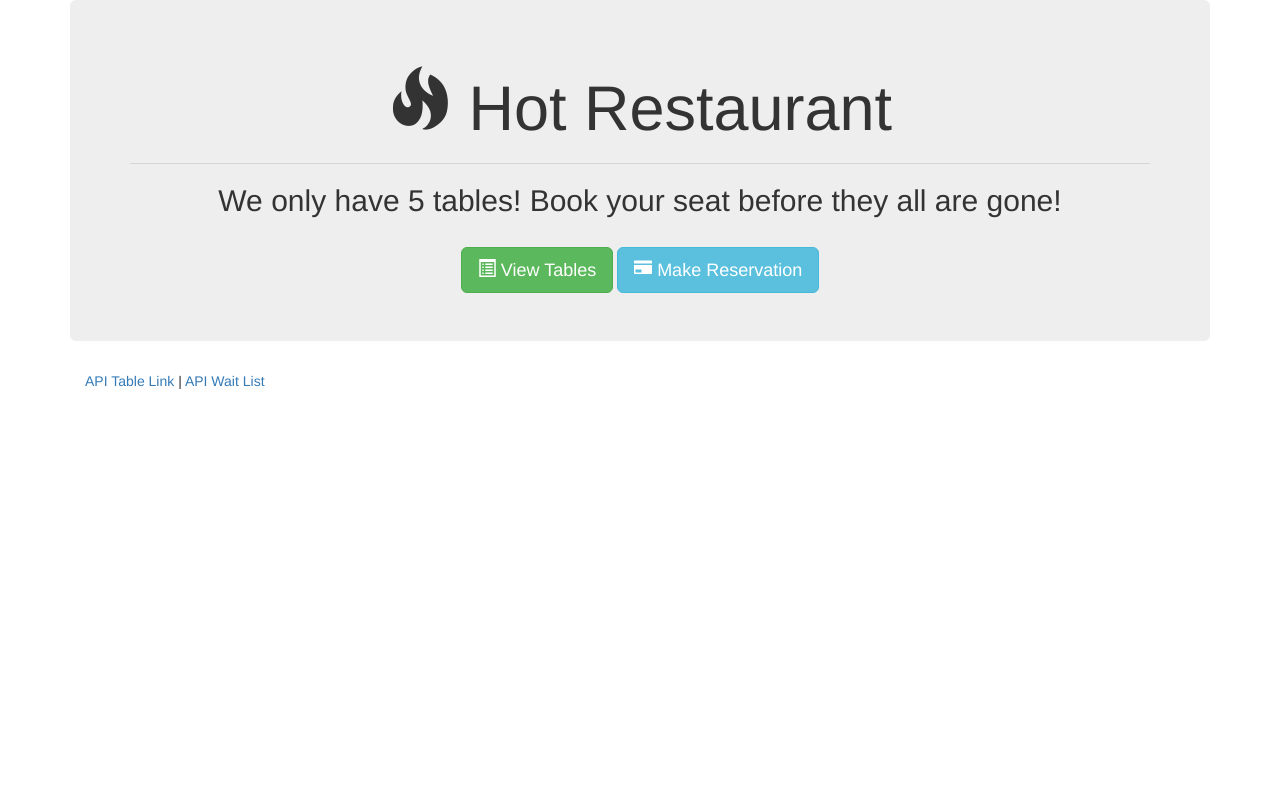
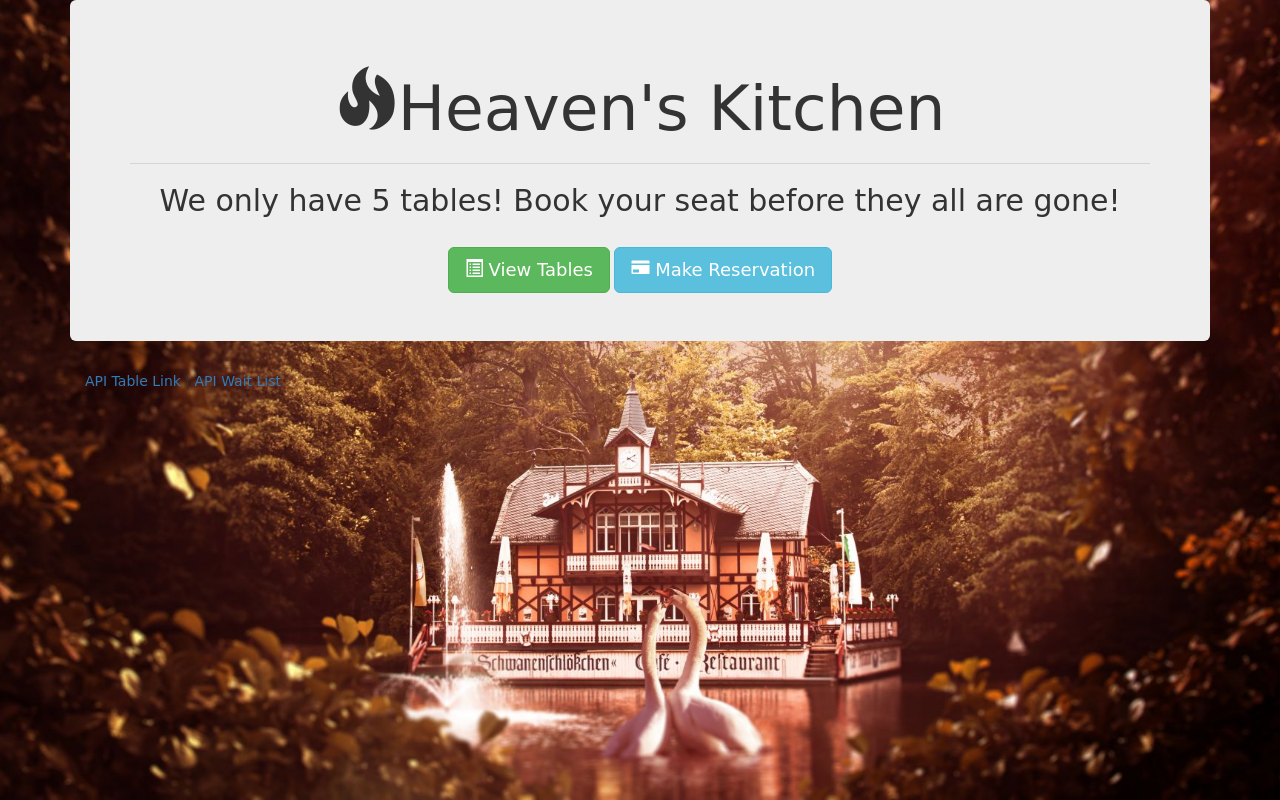
Before and after one commit to amitsinghgh19/hot_restaurant_class_activity, a plain HTML site: page index.html in a window 1280 px wide. Drawn offline with nearby package versions, Linux system fonts and the light colour scheme.

Commit message:
added path

```diff
--- a/index.html
+++ b/index.html
@@ -7,27 +7,42 @@
 	<!-- Latest compiled and minified CSS -->
 	<link rel="stylesheet" href="https://maxcdn.bootstrapcdn.com/bootstrap/3.3.6/css/bootstrap.min.css" integrity="sha384-1q8mTJOASx8j1Au+a5WDVnPi2lkFfwwEAa8hDDdjZlpLegxhjVME1fgjWPGmkzs7" crossorigin="anonymous">
 
+	<style>
+
+		body {
+    font-family: 'Indie Flower', cursive;
+    background: url(restaurant.jpg) no-repeat center center fixed;
+    /* background: url(../images/4204.jpg) no-repeat center center fixed;  */
+    -webkit-background-size: cover;
+    -moz-background-size: cover;
+    -o-background-size: cover;
+    background-size: cover;
+  }
+
+
+
+</style>
 </head>
 <body>
 
 	<div class="container">
 
 		<div class="jumbotron">
-			<h1 class="text-center"><span class="glyphicon glyphicon-fire"></span> Hot Restaurant</h1>
+			<h1 class="text-center"><span class="glyphicon glyphicon-fire"></span>Heaven's Kitchen</h1>
 			<hr>
 			<h2 class="text-center">We only have 5 tables! Book your seat before they all are gone!</h2>
 			<br>
 
 			<div class="text-center">
-				<a href="/tables"><button type="button" class="btn btn-lg btn-success"><span class="glyphicon glyphicon-list-alt"></span> View Tables</button></a>
-				<a href="/reserve"><button type="button" class="btn btn-lg btn-info"><span class="glyphicon glyphicon-credit-card"></span> Make Reservation</button></a>
+				<a href="tabels.html"><button type="button" class="btn btn-lg btn-success"><span class="glyphicon glyphicon-list-alt"></span> View Tables</button></a>
+				<a href="reserve.html"><button type="button" class="btn btn-lg btn-info"><span class="glyphicon glyphicon-credit-card"></span> Make Reservation</button></a>
 			</div>
 
 		</div>
 
     <footer class="footer">
       <div class="container">
-	        <p><a href="/api/tables">API Table Link</a> | <a href="/api/waitlist">API Wait List</a></p>
+	        <p class="text-white"><a href="/api/tables">API Table Link</a> | <a href="/api/waitlist">API Wait List</a></p>
       </div>
     </footer>
 
```
Also changed, not shown: tabels.html (+1 -1 lines), restaurant.jpg (added).
